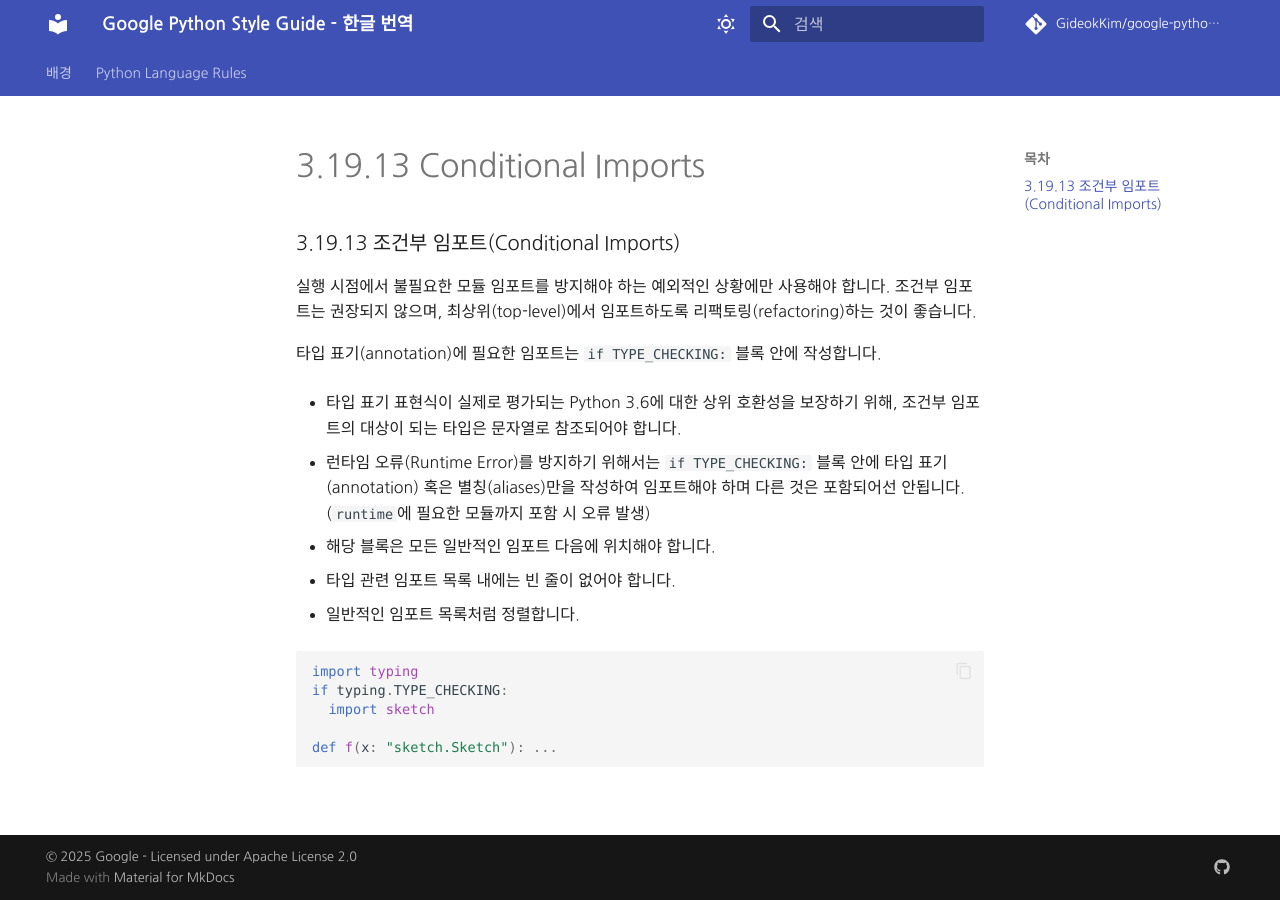
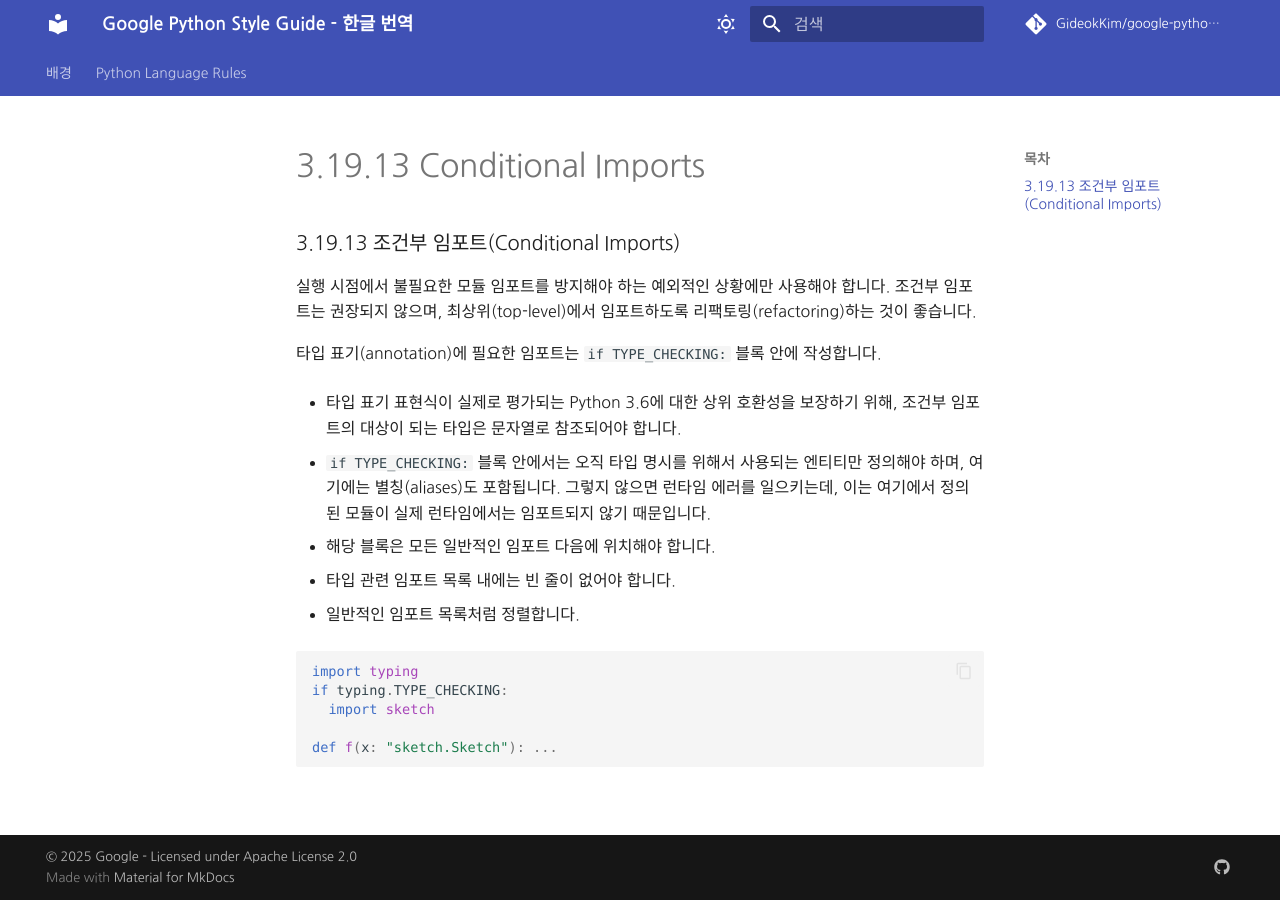
Before and after one commit to Yoonsoyoung02/google-python-style-guide-kr, an MkDocs documentation site: the page built from google python style guide/3.19.13 Conditional Imports.md, in a window 1280 px wide. Built offline with MkDocs 1.6.1 and Material for MkDocs 9.7.7, drawn with Linux system fonts in a browser that asks for light colours; some web fonts are replaced; comment, search, counter and statistics services are not loaded.

Commit message:
[3.19.13 Conditional Imports] 번역 수정
타입명시 엔티티 부분 수정

Co-authored-by: zer0ken <a37592777@gmail.com>

```diff
--- a/google python style guide/3.19.13 Conditional Imports.md
+++ b/google python style guide/3.19.13 Conditional Imports.md
@@ -7,7 +7,7 @@
 
 - 타입 표기 표현식이 실제로 평가되는 Python 3.6에 대한 상위 호환성을 보장하기 위해, 조건부 임포트의 대상이 되는 타입은 문자열로 참조되어야 합니다.
 
-- 런타임 오류(Runtime Error)를 방지하기 위해서는 `if TYPE_CHECKING:` 블록 안에 타입 표기(annotation) 혹은 별칭(aliases)만을 작성하여 임포트해야 하며 다른 것은 포함되어선 안됩니다. (`runtime`에 필요한 모듈까지 포함 시 오류 발생)
+- `if TYPE_CHECKING:` 블록 안에서는 오직 타입 명시를 위해서 사용되는 엔티티만 정의해야 하며, 여기에는 별칭(aliases)도 포함됩니다. 그렇지 않으면 런타임 에러를 일으키는데, 이는 여기에서 정의된 모듈이 실제 런타임에서는 임포트되지 않기 때문입니다.
 
 - 해당 블록은 모든 일반적인 임포트 다음에 위치해야 합니다.
 
```
